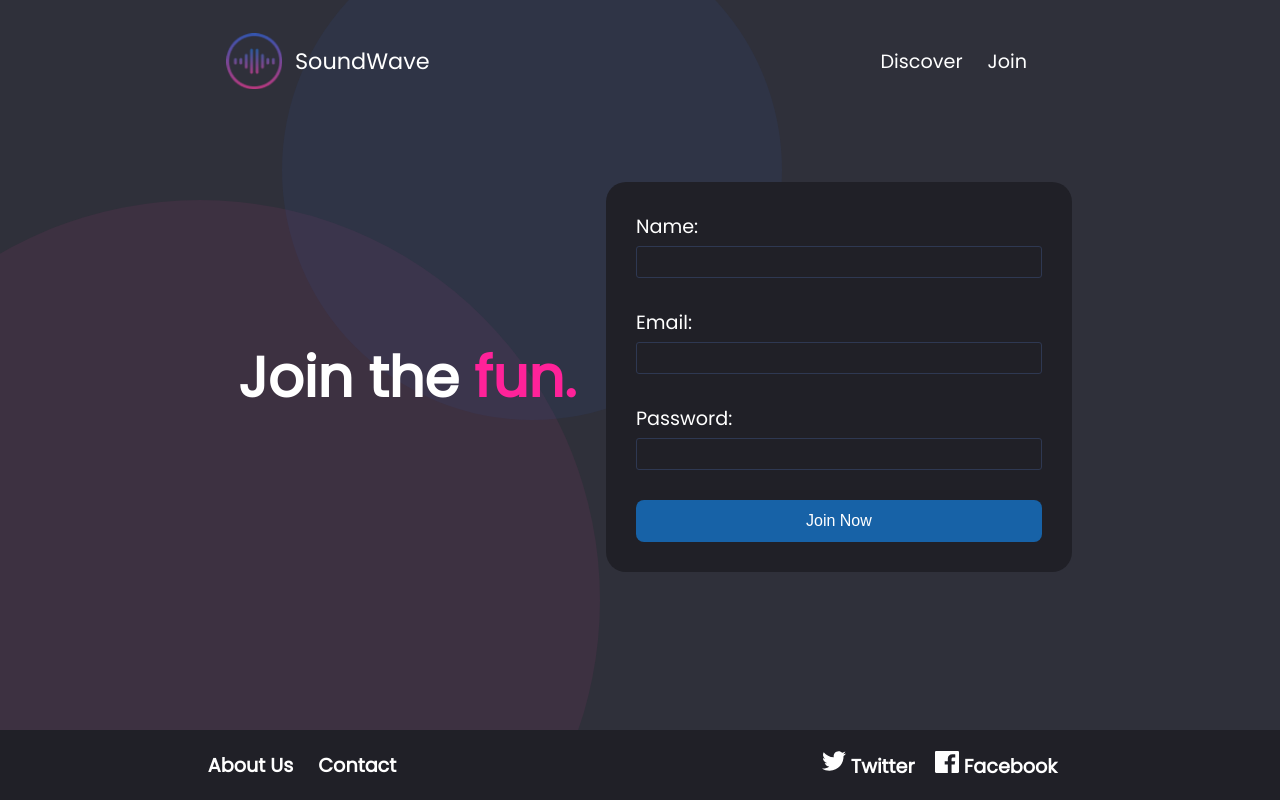
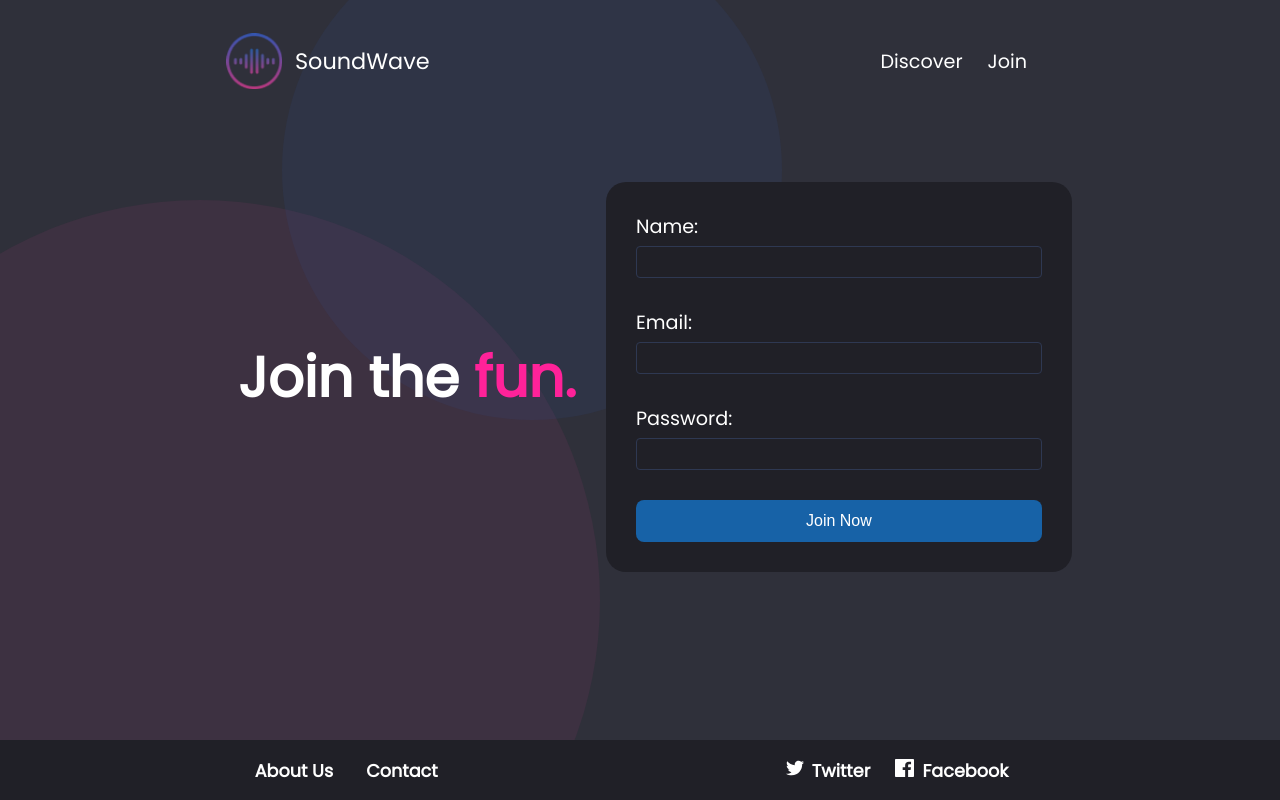
Before and after one commit to GrimMori/soundwavets, a React (Create React App) app: page /join in a window 1280 px wide. Built offline with nearby package versions, Linux system fonts and the light colour scheme.

Commit message:
styled footer

```diff
--- a/src/components/Discover.tsx
+++ b/src/components/Discover.tsx
@@ -1,12 +1,13 @@
 import React from "react";
 import { Header } from "./header";
 import { Footer } from "./footer";
+import { DiscoverBody } from "./DiscoverBody";
 
 export function Discover(){
     return(
         <>
             <Header />
-            <Discover />
+            <DiscoverBody />
             <Footer />
         </>
     )
--- /dev/null
+++ b/src/components/DiscoverBody.tsx
@@ -0,0 +1,13 @@
+import React from "react";
+import styled from "styled-components";
+import { colors } from "../theme";
+import { JoinForm } from "./JoinForm";
+
+export function DiscoverBody(){
+
+    return(
+        <main>
+            <p>discover</p>
+        </main>
+    )
+}
--- a/src/components/JoinForm.tsx
+++ b/src/components/JoinForm.tsx
@@ -17,7 +17,7 @@ export function JoinForm(){
         width: 400px;
         margin: 5px 0 30px 0;
         border: ${colors["border-input"]} 1px solid;
-        border-radius: 3px;
+        border-radius: 4px;
         background-color: ${colors["nav-bg"]};
         font-size: 1.5rem;
         &:focus{
--- a/src/components/footer.tsx
+++ b/src/components/footer.tsx
@@ -13,16 +13,27 @@ export function Footer(){
         align-items: center;
         display: flex;
         flex-direction: row;
-        height: 70px;
+        height: 60px;
     `
 
     const FooterNavButton = styled(NavButton)`
+        font-size: 1.1rem;
         font-weight: bold;
-        margin: 0 20px 0 5px;
-    `;
+        margin: 0 25px 0 8px;
+    `
 
     const Div = styled.div`
         align-content: center;
+        margin: 0 0px 0 85px;
+    `
+
+    const Div2 = styled.div`
+        align-content: center;
+        margin: 0 85px 0 0px;
+    `
+
+    const Img = styled.img`
+        height: 1.1rem;
     `
 
     return (
@@ -31,12 +42,12 @@ export function Footer(){
                 <FooterNavButton>About Us</FooterNavButton>
                 <FooterNavButton>Contact</FooterNavButton>
             </Div>
-            <Div>
-                <img src="twitter.svg" alt=""></img>
+            <Div2>
+                <Img src="twitter.svg" alt=""></Img>
                 <FooterNavButton>Twitter</FooterNavButton>
-                <img src="facebook.svg" alt=""></img>
+                <Img src="facebook.svg" alt=""></Img>
                 <FooterNavButton>Facebook</FooterNavButton>
-            </Div>
+            </Div2>
         </StyledFooter>
     )
 }
```
